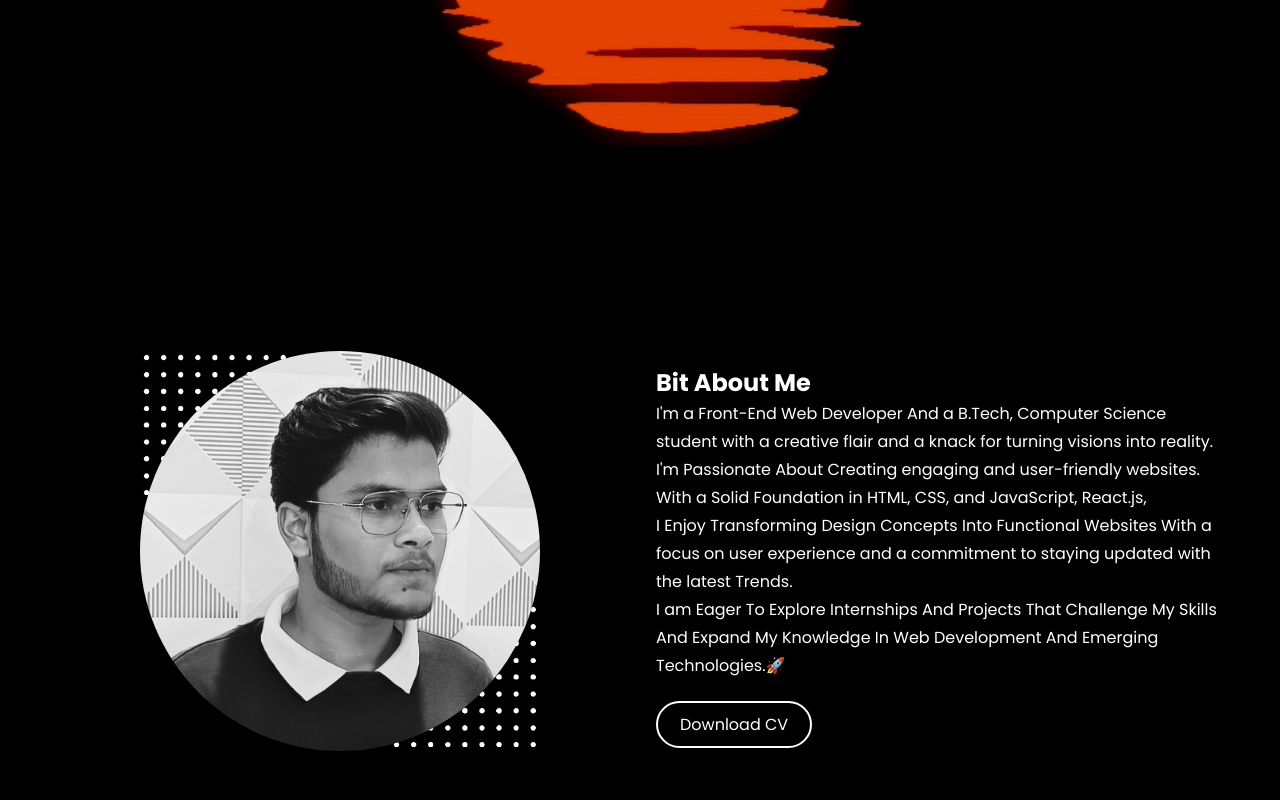
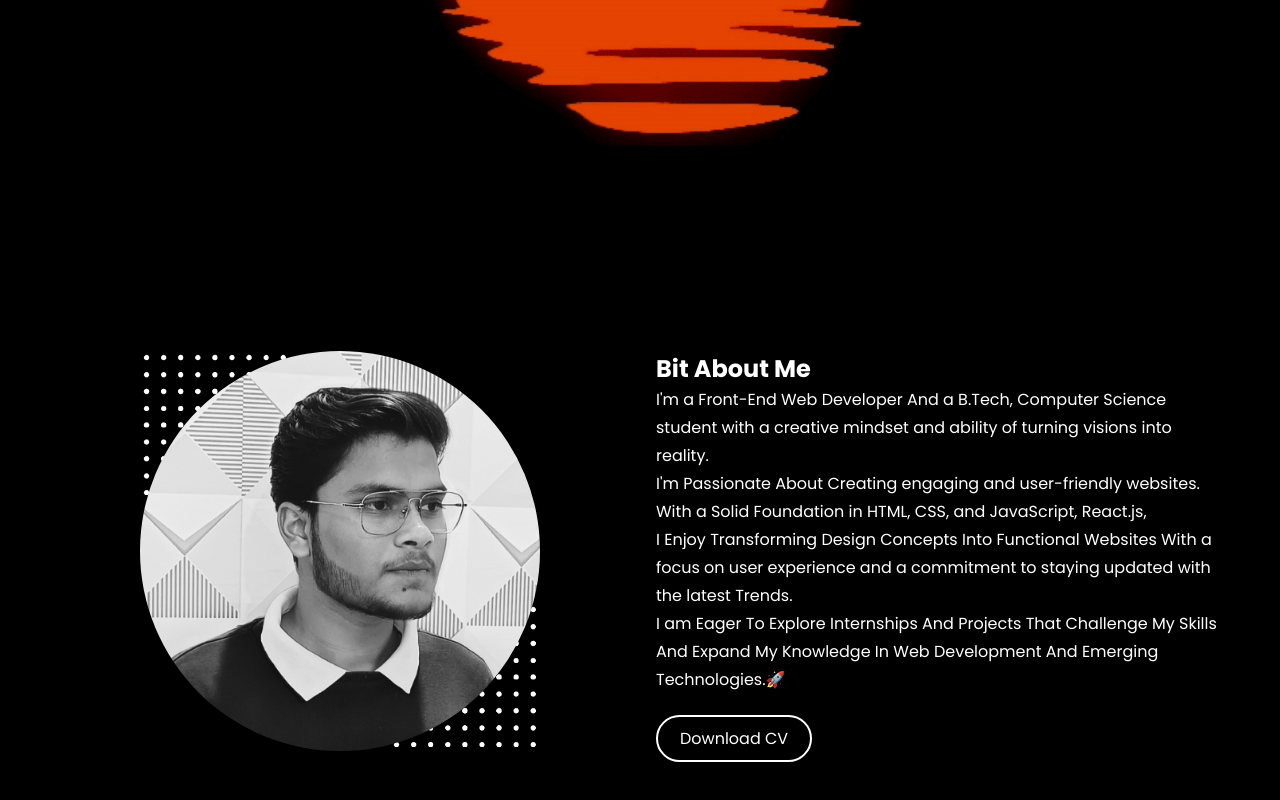
Before and after one commit to Anmol761/My-Personal-Portfolio-, a plain HTML site: page index.html in a window 1280 px wide. Shown: the part 514-1314 px from the top of the page. Drawn offline with nearby package versions, Linux system fonts and the light colour scheme.

Commit message:
Update index.html

```diff
--- a/index.html
+++ b/index.html
@@ -54,7 +54,7 @@
     <div class="about__content">
       <h2 class="section__header">Bit About Me</h2>
       <p class="section__description">
-        I'm a Front-End Web Developer And a B.Tech, Computer Science student with a creative flair and a knack for
+        I'm a Front-End Web Developer And a B.Tech, Computer Science student with a creative mindset and ability of
         turning visions into reality.
         <br>I'm Passionate About Creating engaging and user-friendly websites. With a Solid Foundation in HTML, CSS, and
         JavaScript, React.js,
```
